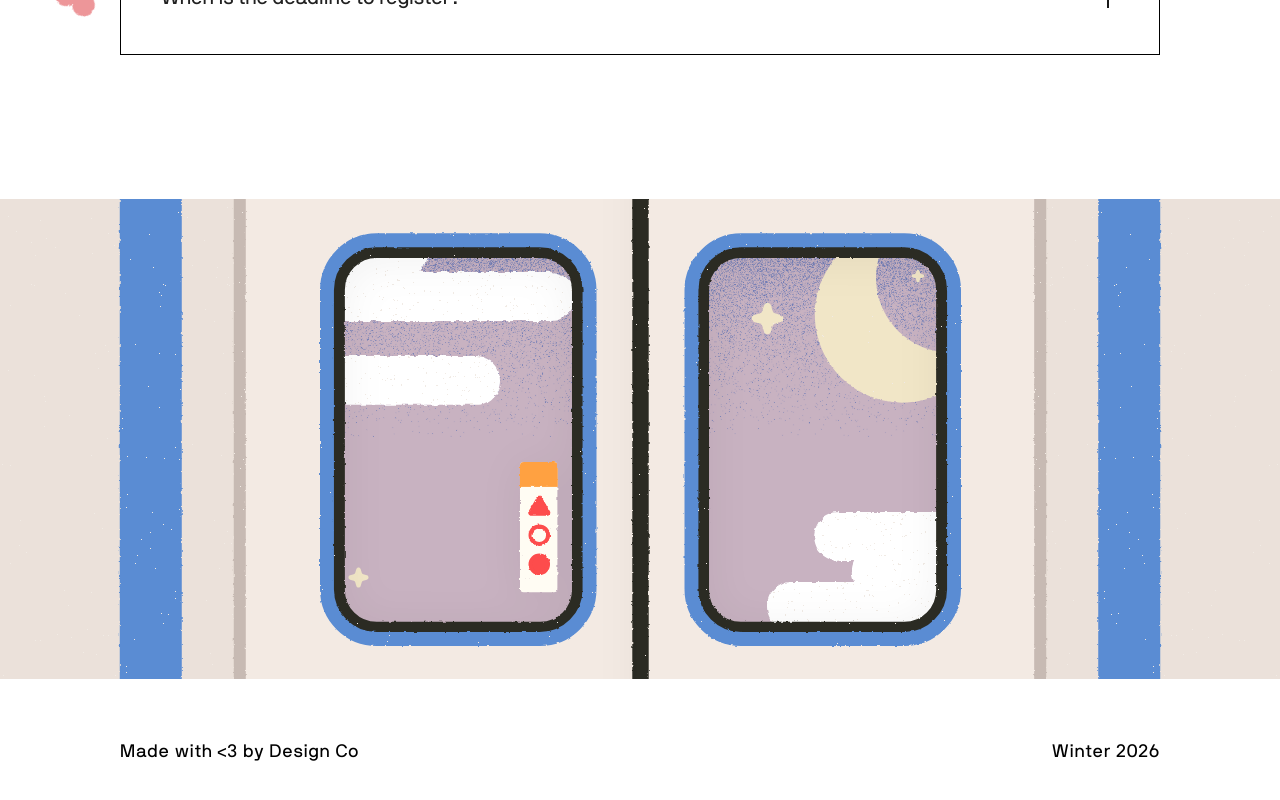
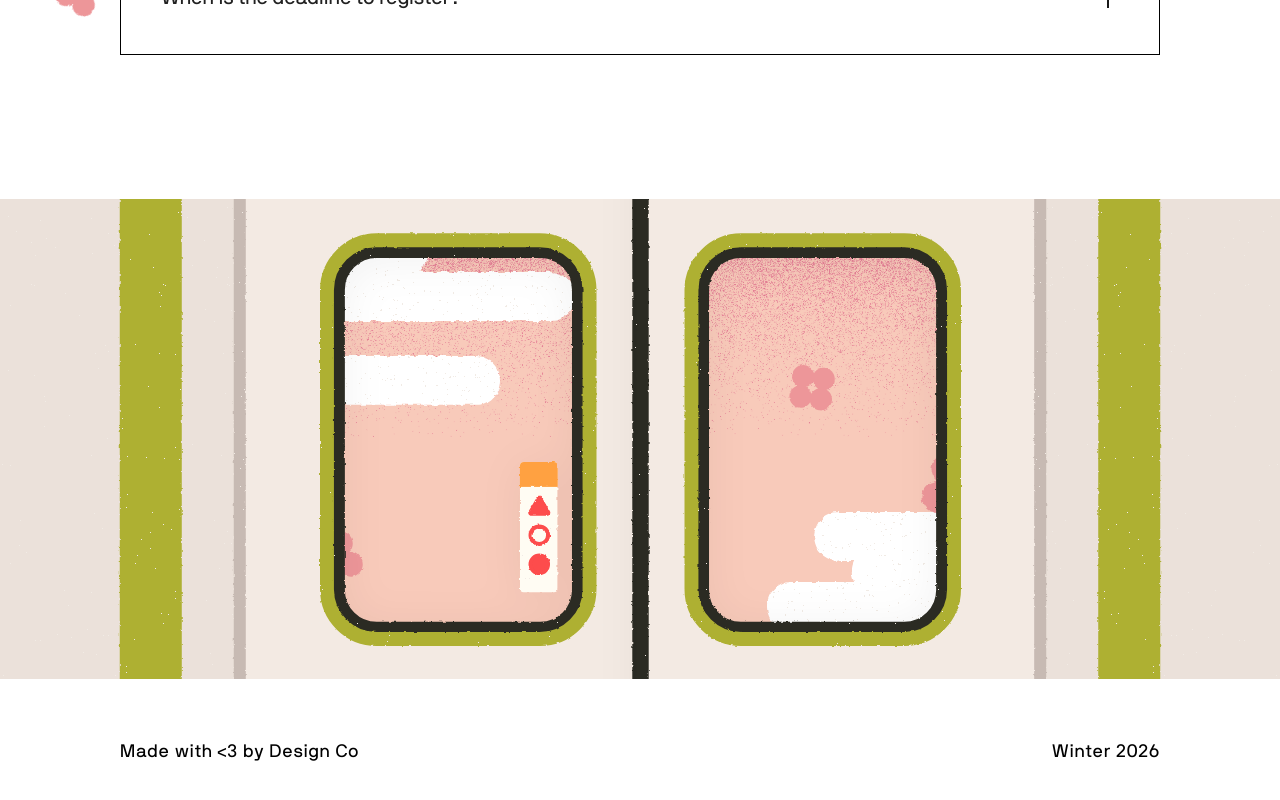
Before and after one commit to ucsddesignco/df26, a React (Vite) app: page / in a window 1280 px wide. Shown: the part 2128-2928 px from the top of the page. Built offline with nearby package versions, Linux system fonts and the light colour scheme.

Commit message:
added grain to sunrise-sunset backdrop

```diff
--- a/src/Components/Footer/Footer.tsx
+++ b/src/Components/Footer/Footer.tsx
@@ -11,7 +11,7 @@ import Backdrop from "./assets/Backdrop";
 
 export default function Footer() {
   const [isOpen, setIsOpen] = useState(false);
-  const [currentTheme] = useState<ThemeType>("night");
+  const [currentTheme] = useState<ThemeType>("sunrise-sunset");
 
   return (
     <footer>
--- a/src/Components/Footer/assets/Backdrop.tsx
+++ b/src/Components/Footer/assets/Backdrop.tsx
@@ -13,19 +13,18 @@ const ThemeBackdrops: Record<ThemeType, React.ReactNode> = {
       viewBox="0 0 1280 480"
       fill="none"
       xmlns="http://www.w3.org/2000/svg"
-      href="http://www.w3.org/1999/xlink"
     >
-      <g clipPath="url(#clip0_2497_10823)">
+      <g clip-path="url(#clip0_2493_10247)">
         <rect width="1280" height="480" fill="#F8CABA" />
-        <g filter="url(#filter0_ng_2497_10823)">
+        <g filter="url(#filter0_ng_2493_10247)">
           <path
             d="M1084.38 313C1097.9 313 1108.86 323.96 1108.86 337.48C1108.86 341.235 1108.01 344.793 1106.5 347.973H1240.88C1254.4 347.973 1265.36 358.933 1265.36 372.453C1265.36 385.973 1254.4 396.934 1240.88 396.935H1178.19C1179.71 400.114 1180.55 403.671 1180.55 407.426C1180.55 420.946 1169.59 431.907 1156.07 431.907H791.48C777.96 431.907 767 420.946 767 407.426C767 393.906 777.96 382.945 791.48 382.945H854.166C852.655 379.765 851.809 376.208 851.809 372.453C851.809 368.698 852.655 365.142 854.166 361.962H838.693C825.173 361.962 814.213 351.001 814.213 337.48C814.213 323.96 825.173 313 838.693 313H1084.38Z"
             fill="white"
           />
         </g>
         <mask
-          id="mask0_2497_10823"
-        //   style="mask-type:alpha"
+          id="mask0_2493_10247"
+          style={{maskType:'alpha'}}
           maskUnits="userSpaceOnUse"
           x="-142"
           y="-65"
@@ -37,10 +36,10 @@ const ThemeBackdrops: Record<ThemeType, React.ReactNode> = {
             y="-65"
             width="1240"
             height="1240"
-            fill="url(#pattern0_2497_10823)"
+            fill="url(#pattern0_2493_10247)"
           />
         </mask>
-        <g mask="url(#mask0_2497_10823)">
+        <g mask="url(#mask0_2493_10247)">
           <rect
             x="-212.725"
             y="-204.251"
@@ -49,34 +48,34 @@ const ThemeBackdrops: Record<ThemeType, React.ReactNode> = {
             fill="#E17490"
           />
         </g>
-        <g filter="url(#filter1_ng_2497_10823)">
+        <g filter="url(#filter1_ng_2493_10247)">
           <path
             d="M402.099 31C415.619 31.0002 426.579 41.9603 426.579 55.4805C426.579 62.3299 423.765 68.5216 419.231 72.9648H550.732C564.253 72.965 575.213 83.9252 575.213 97.4453C575.213 110.966 564.253 121.927 550.732 121.927H330.922C335.458 126.37 338.273 132.563 338.273 139.414C338.273 146.266 335.457 152.459 330.921 156.902H475.541C489.061 156.902 500.021 167.863 500.021 181.384C500.021 194.904 489.061 205.864 475.541 205.864H146.798C133.278 205.864 122.318 194.904 122.317 181.384C122.317 174.533 125.132 168.339 129.668 163.896H72.4805C58.9602 163.895 48 152.934 48 139.414C48.0002 125.894 58.9604 114.934 72.4805 114.934H153.275C148.739 110.49 145.924 104.297 145.924 97.4453C145.924 90.5962 148.737 84.4051 153.271 79.9619H107.453C93.9329 79.9617 82.9727 69.0008 82.9727 55.4805C82.9729 41.9604 93.933 31.0002 107.453 31H402.099Z"
             fill="white"
           />
         </g>
-        <g filter="url(#filter2_g_2497_10823)">
+        <g filter="url(#filter2_g_2493_10247)">
           <path
             d="M952.755 255.404C958.995 257.66 962.96 263.416 963.237 269.658C967.44 265.036 974.169 263.145 980.41 265.401C988.667 268.385 992.942 277.499 989.957 285.756C987.702 291.996 981.947 295.96 975.706 296.238C980.327 300.441 982.218 307.168 979.963 313.408C976.979 321.666 967.865 325.94 959.607 322.956C953.366 320.7 949.401 314.944 949.125 308.701C944.921 313.324 938.193 315.216 931.952 312.961C923.695 309.976 919.419 300.862 922.403 292.604C924.658 286.365 930.413 282.4 936.654 282.122C932.034 277.918 930.144 271.191 932.399 264.952C935.383 256.695 944.497 252.42 952.755 255.404ZM959.119 281.05C956.274 284.177 952.275 286.054 948.051 286.241C951.179 289.086 953.054 293.087 953.242 297.31C956.086 294.182 960.086 292.307 964.31 292.119C961.182 289.274 959.306 285.273 959.119 281.05Z"
             fill="#ED9699"
           />
         </g>
-        <g filter="url(#filter3_g_2497_10823)">
+        <g filter="url(#filter3_g_2493_10247)">
           <path
             d="M334.923 333.405C341.11 330.42 348.546 333.016 351.53 339.203C353.786 343.879 352.851 349.267 349.59 352.908C354.471 352.623 359.269 355.245 361.525 359.922C364.51 366.108 361.913 373.544 355.726 376.529C351.049 378.785 345.659 377.85 342.018 374.586C342.305 379.468 339.683 384.268 335.005 386.525C328.819 389.509 321.384 386.913 318.399 380.726C316.143 376.05 317.076 370.662 320.338 367.02C315.458 367.305 310.66 364.683 308.404 360.007C305.42 353.82 308.016 346.386 314.203 343.401C318.879 341.145 324.268 342.079 327.91 345.341C327.623 340.46 330.246 335.661 334.923 333.405ZM332.024 353.869C332.218 357.173 331.078 360.438 328.869 362.904C332.174 362.711 335.44 363.852 337.905 366.061C337.711 362.757 338.85 359.49 341.059 357.024C337.754 357.217 334.489 356.077 332.024 353.869Z"
             fill="#ED9699"
           />
         </g>
-        <g filter="url(#filter4_g_2497_10823)">
+        <g filter="url(#filter4_g_2493_10247)">
           <path
-            d="M825.143 168.905C831.233 169.725 835.506 175.327 834.686 181.418C834.066 186.023 830.711 189.586 826.48 190.696C830.267 192.887 832.56 197.212 831.939 201.817C831.119 207.907 825.516 212.18 819.426 211.36C814.821 210.739 811.257 207.384 810.146 203.152C807.955 206.938 803.632 209.229 799.028 208.609C792.938 207.789 788.665 202.186 789.485 196.096C790.105 191.493 793.457 187.93 797.686 186.817C793.902 184.625 791.612 180.303 792.232 175.701C793.053 169.61 798.656 165.337 804.746 166.158C809.35 166.778 812.912 170.131 814.024 174.361C816.215 170.576 820.539 168.285 825.143 168.905ZM812.893 182.757C811.41 185.32 808.95 187.196 806.087 187.949C808.65 189.433 810.526 191.894 811.278 194.759C812.762 192.196 815.223 190.319 818.088 189.566C815.524 188.083 813.646 185.622 812.893 182.757Z"
+            d="M825.142 168.905C831.233 169.725 835.506 175.327 834.686 181.418C834.065 186.023 830.711 189.586 826.479 190.696C830.266 192.887 832.559 197.212 831.939 201.817C831.119 207.907 825.516 212.18 819.425 211.36C814.82 210.739 811.256 207.384 810.146 203.152C807.955 206.938 803.632 209.229 799.028 208.609C792.937 207.789 788.665 202.186 789.485 196.096C790.105 191.493 793.457 187.93 797.685 186.817C793.902 184.625 791.612 180.303 792.232 175.701C793.052 169.61 798.655 165.337 804.746 166.158C809.349 166.778 812.912 170.131 814.024 174.361C816.215 170.576 820.539 168.285 825.142 168.905ZM812.893 182.757C811.409 185.32 808.95 187.196 806.086 187.949C808.649 189.433 810.525 191.894 811.277 194.759C812.761 192.196 815.223 190.319 818.088 189.566C815.524 188.083 813.646 185.622 812.893 182.757Z"
             fill="#ED9699"
           />
         </g>
       </g>
       <defs>
         <filter
-          id="filter0_ng_2497_10823"
+          id="filter0_ng_2493_10247"
           x="764.645"
           y="310.645"
           width="503.07"
@@ -123,7 +122,7 @@ const ThemeBackdrops: Record<ThemeType, React.ReactNode> = {
             in="color1Flood"
             result="color1"
           />
-          <feMerge result="effect1_noise_2497_10823">
+          <feMerge result="effect1_noise_2493_10247">
             <feMergeNode in="shape" />
             <feMergeNode in="color1" />
           </feMerge>
@@ -134,7 +133,7 @@ const ThemeBackdrops: Record<ThemeType, React.ReactNode> = {
             seed="5210"
           />
           <feDisplacementMap
-            in="effect1_noise_2497_10823"
+            in="effect1_noise_2493_10247"
             scale="4.7100076675415039"
             xChannelSelector="R"
             yChannelSelector="G"
@@ -142,20 +141,20 @@ const ThemeBackdrops: Record<ThemeType, React.ReactNode> = {
             width="100%"
             height="100%"
           />
-          <feMerge result="effect2_texture_2497_10823">
+          <feMerge result="effect2_texture_2493_10247">
             <feMergeNode in="displacedImage" />
           </feMerge>
         </filter>
         <pattern
-          id="pattern0_2497_10823"
+          id="pattern0_2493_10247"
           patternContentUnits="objectBoundingBox"
           width="1"
           height="1"
         >
-          <use href="#image0_2497_10823" transform="scale(0.000488281)" />
+          <use href="#image0_2493_10247" transform="scale(0.000488281)" />
         </pattern>
         <filter
-          id="filter1_ng_2497_10823"
+          id="filter1_ng_2493_10247"
           x="45.645"
           y="28.645"
           width="531.923"
@@ -202,7 +201,7 @@ const ThemeBackdrops: Record<ThemeType, React.ReactNode> = {
             in="color1Flood"
             result="color1"
           />
-          <feMerge result="effect1_noise_2497_10823">
+          <feMerge result="effect1_noise_2493_10247">
             <feMergeNode in="shape" />
             <feMergeNode in="color1" />
           </feMerge>
@@ -213,7 +212,7 @@ const ThemeBackdrops: Record<ThemeType, React.ReactNode> = {
             seed="5210"
           />
           <feDisplacementMap
-            in="effect1_noise_2497_10823"
+            in="effect1_noise_2493_10247"
             scale="4.7100076675415039"
             xChannelSelector="R"
             yChannelSelector="G"
@@ -221,15 +220,15 @@ const ThemeBackdrops: Record<ThemeType, React.ReactNode> = {
             width="100%"
             height="100%"
           />
-          <feMerge result="effect2_texture_2497_10823">
+          <feMerge result="effect2_texture_2493_10247">
             <feMergeNode in="displacedImage" />
           </feMerge>
         </filter>
         <filter
-          id="filter2_g_2497_10823"
-          x="919.539"
+          id="filter2_g_2493_10247"
+          x="919.54"
           y="252.541"
-          width="73.2817"
+          width="73.2813"
           height="73.2788"
           filterUnits="userSpaceOnUse"
           color-interpolation-filters="sRGB"
@@ -256,15 +255,15 @@ const ThemeBackdrops: Record<ThemeType, React.ReactNode> = {
             width="100%"
             height="100%"
           />
-          <feMerge result="effect1_texture_2497_10823">
+          <feMerge result="effect1_texture_2493_10247">
             <feMergeNode in="displacedImage" />
           </feMerge>
         </filter>
         <filter
-          id="filter3_g_2497_10823"
+          id="filter3_g_2493_10247"
           x="305.67"
           y="330.67"
-          width="58.5896"
+          width="58.5901"
           height="58.5891"
           filterUnits="userSpaceOnUse"
           color-interpolation-filters="sRGB"
@@ -291,15 +290,15 @@ const ThemeBackdrops: Record<ThemeType, React.ReactNode> = {
             width="100%"
             height="100%"
           />
-          <feMerge result="effect1_texture_2497_10823">
+          <feMerge result="effect1_texture_2493_10247">
             <feMergeNode in="displacedImage" />
           </feMerge>
         </filter>
         <filter
-          id="filter4_g_2497_10823"
-          x="788.046"
+          id="filter4_g_2493_10247"
+          x="788.045"
           y="164.718"
-          width="48.08"
+          width="48.0805"
           height="48.0809"
           filterUnits="userSpaceOnUse"
           color-interpolation-filters="sRGB"
@@ -326,15 +325,15 @@ const ThemeBackdrops: Record<ThemeType, React.ReactNode> = {
             width="100%"
             height="100%"
           />
-          <feMerge result="effect1_texture_2497_10823">
+          <feMerge result="effect1_texture_2493_10247">
             <feMergeNode in="displacedImage" />
           </feMerge>
         </filter>
-        <clipPath id="clip0_2497_10823">
+        <clipPath id="clip0_2493_10247">
           <rect width="1280" height="480" fill="white" />
         </clipPath>
         <image
-          id="image0_2497_10823"
+          id="image0_2493_10247"
           width="2048"
           height="2048"
           preserveAspectRatio="none"
@@ -361,7 +360,7 @@ const ThemeBackdrops: Record<ThemeType, React.ReactNode> = {
         </g>
         <mask
           id="mask0_2669_12754"
-          style={{ maskType: 'alpha' }}
+          style={{ maskType: "alpha" }}
           maskUnits="userSpaceOnUse"
           x="-142"
           y="-65"
@@ -779,7 +778,7 @@ const ThemeBackdrops: Record<ThemeType, React.ReactNode> = {
         </g>
         <mask
           id="mask0_2685_14847"
-          style= {{maskType: 'alpha'}}
+          style={{ maskType: "alpha" }}
           maskUnits="userSpaceOnUse"
           x="-142"
           y="-65"
```
